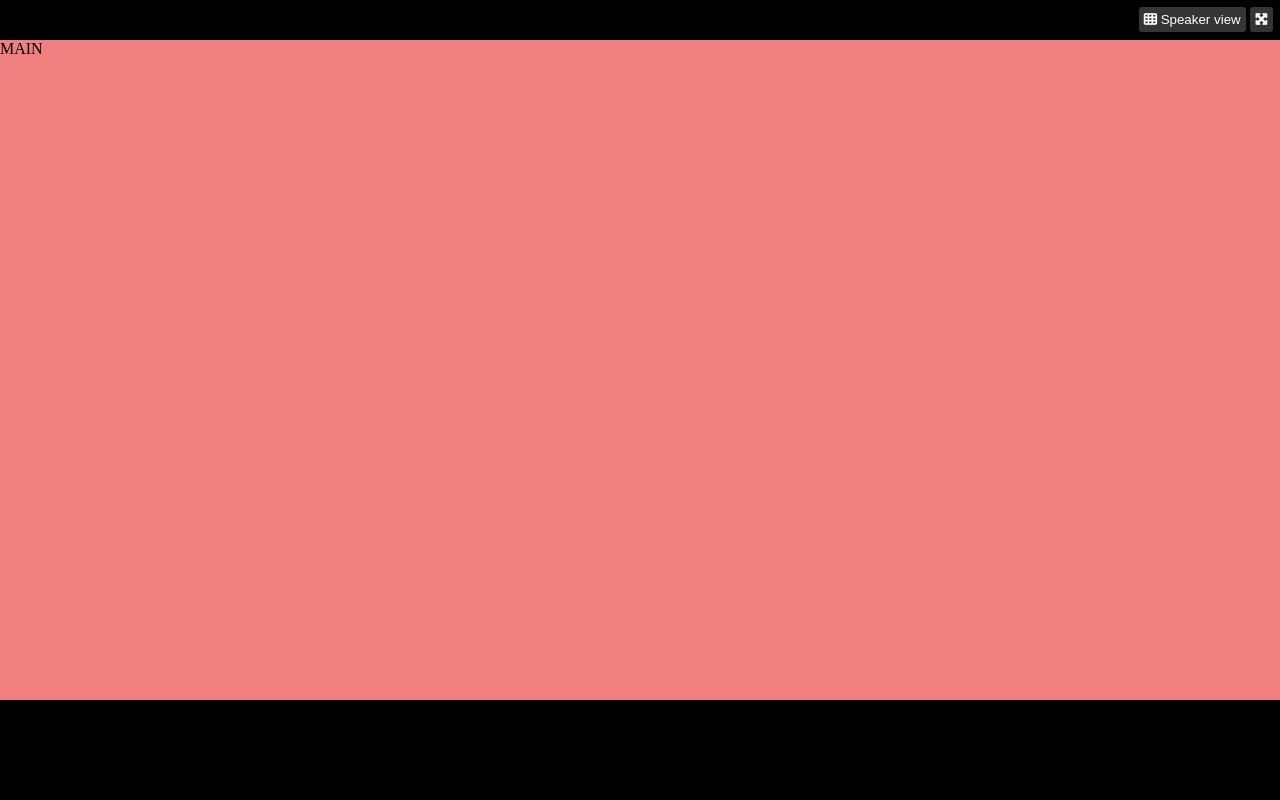
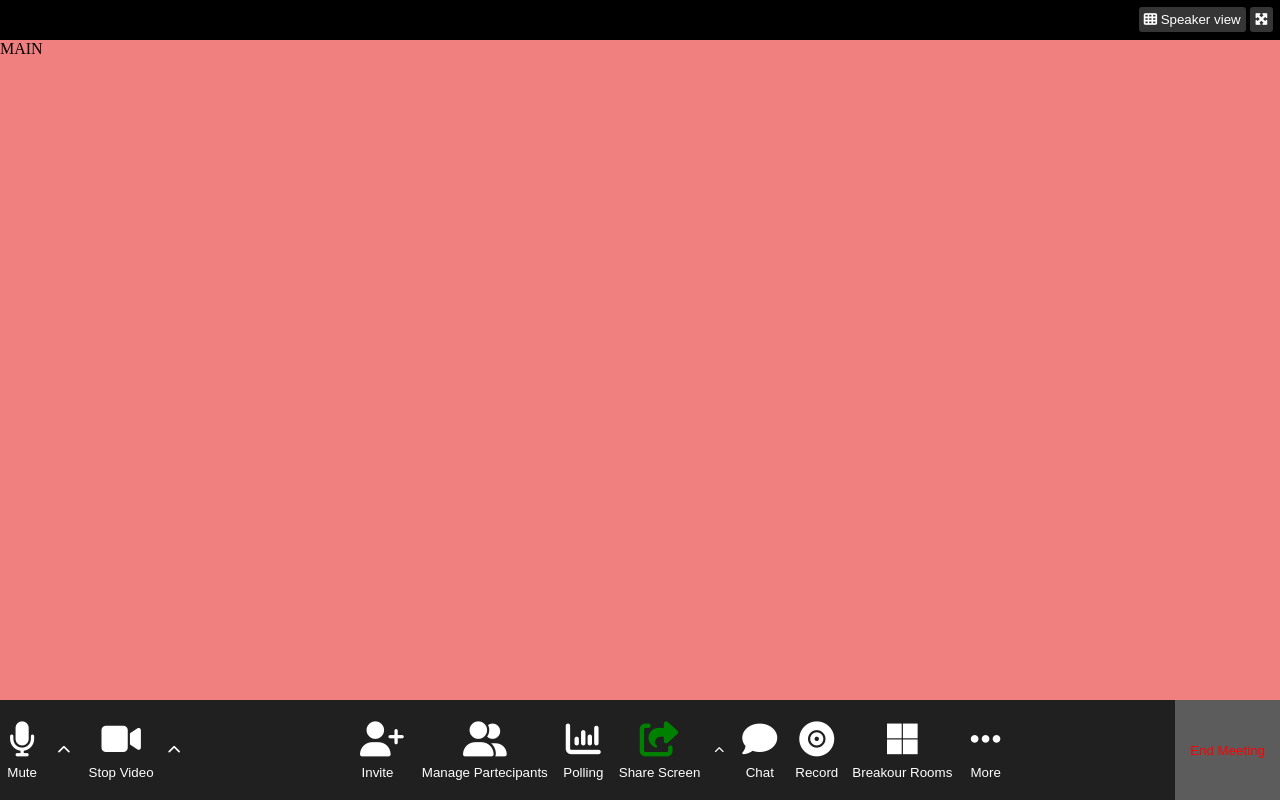
Before and after one commit to DomenicoScala/html-css-zoom, a plain HTML site: page index.html in a window 1280 px wide. Drawn offline with Linux system fonts and the light colour scheme.

Commit message:
FINE FOOTER

```diff
--- a/css/style.css
+++ b/css/style.css
@@ -46,7 +46,60 @@ main{
 */
 footer{
     height: 100px;
+    background-color: #202020;
+    display: flex;
+    justify-content: space-between;
 }
+
+
+footer > div > *{
+    height: 100%;
+    background-color:#202020;
+    color: white;
+    vertical-align: middle;
+    border: none;
+    padding: 5px;
+
+
+}
+
+button span{
+    padding: 4px;
+}
+
+
+.green{
+    color: green;
+    font-size: 35px;
+}
+
+.icon{
+    font-size: 35px;
+}
+
+.chevron{
+    font-size: 10px;
+}
+
+button div{
+    margin-top: 5px;
+}
+
+.invite{
+    margin-right: 9px;
+}
+
+
+.endmeet{
+    color: red;
+    background-color: #5c5c5c;
+    padding: 15px;
+}
+
+
+
+
+
 
 
 /*
@@ -60,8 +113,3 @@ footer{
     background-color: lightcoral;
 
 }
-
-.debug footer{
-    background-color: black;
-
-}
--- a/index.html
+++ b/index.html
@@ -35,7 +35,97 @@
 
 
             <footer>        <!--INIZIO FOOTER-->
-                FOOTER
+                <div>
+                    <button>
+                        <span class="icon"><i class="fa-solid fa-microphone"></i></span>
+                        <div>
+                            Mute
+                        </div>
+                    </button>
+
+                    <button>
+                        <span><i class="fa-solid fa-chevron-up"></i></span>
+                    </button>
+
+                    <button>
+                        <span class="icon"><i class="fa-solid fa-video"></i></span>
+                        <div>
+                            Stop Video
+                        </div>
+                    </button>
+
+                    <button>
+                        <i class="fa-solid fa-chevron-up"></i>
+                    </button>
+                </div>
+
+                <div>
+                    <button >
+                        <span class="icon"><i class="fa-solid fa-user-plus"></i></span>
+                        <div class="invite">
+                            Invite
+                        </div>
+                    </button>
+
+                    <button>
+                        <span class="icon"><i class="fa-solid fa-user-group"></i></span>
+                        <div>
+                            Manage Partecipants
+                        </div>
+                    </button>
+
+                    <button>
+                        <span class="icon"><i class="fa-solid fa-chart-column"></i></span>
+                        <div>
+                            Polling
+                        </div>
+                    </button>
+
+                    <button>
+                        <span class="green"><i class="fa-solid fa-share-from-square"></i></span>
+                        <div>
+                            Share Screen
+                        </div>
+                    </button>
+
+                    <button class="chevron">
+                        <i class="fa-solid fa-chevron-up"></i>
+                    </button>
+
+                    <button>
+                        <span class="icon"><i class="fa-solid fa-comment"></i></span>
+                        <div>
+                            Chat
+                        </div>
+                    </button>
+
+                    <button>
+                        <span class="icon"><i class="fa-solid fa-record-vinyl"></i></span>
+                        <div>
+                            Record
+                        </div>
+                    </button>
+
+                    <button>
+                        <span class="icon"><i  class="fa-brands fa-microsoft"></i></span>
+                        <div>
+                            Breakour Rooms
+                        </div>
+                    </button>
+
+                    <button>
+                        <span class="icon"><i class="fa-solid fa-ellipsis"></i></span>
+                        <div>
+                            More
+                        </div>
+                    </button>
+                </div>
+
+                <div>
+                    <button class="endmeet">
+                        End Meeting
+                    </button>
+                </div>
             </footer>       <!--FINE FOOTER-->
 
 
```
